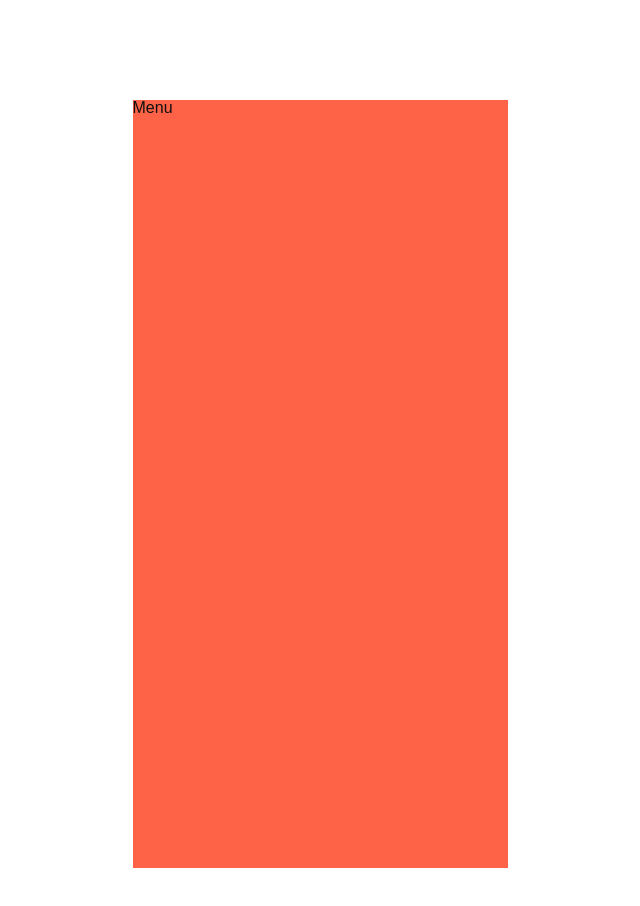
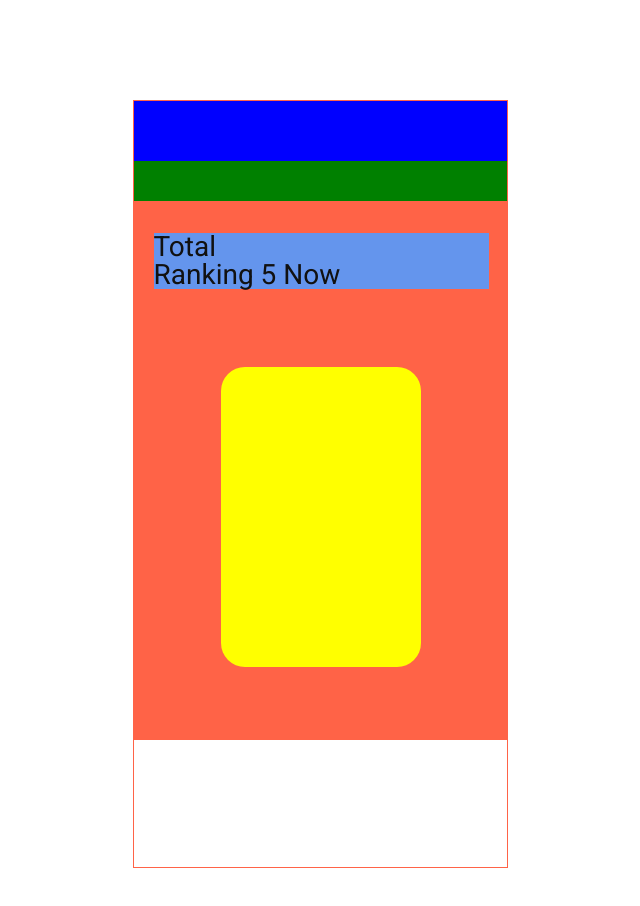
Before and after one commit to GyoHeon/react-hacker-news, a React (Create React App) app: page / in a window 1280 px wide. Shown: the top 906 px of the page, without its empty margins (320-960 px from the left). After the commit the page ends 868 px from the top, so only its background shows below. Built offline with nearby package versions, Linux system fonts and the light colour scheme.

Commit message:
style: layout make

```diff
--- a/public/index.html
+++ b/public/index.html
@@ -3,6 +3,12 @@
   <head>
     <meta charset="utf-8" />
     <link rel="icon" href="%PUBLIC_URL%/favicon.ico" />
+    <link rel="preconnect" href="https://fonts.googleapis.com" />
+    <link rel="preconnect" href="https://fonts.gstatic.com" crossorigin />
+    <link
+      href="https://fonts.googleapis.com/css2?family=Roboto:wght@300;400&display=swap"
+      rel="stylesheet"
+    />
     <meta name="viewport" content="width=device-width, initial-scale=1" />
     <meta name="theme-color" content="#000000" />
     <meta
--- a/src/Router.tsx
+++ b/src/Router.tsx
@@ -1,5 +1,5 @@
 import { Route, Routes, BrowserRouter } from "react-router-dom";
-import Menu from "./components/Menu";
+import Home from "./components/Home";
 import MobileFrame from "./components/MobileFrame";
 
 function Router() {
@@ -7,7 +7,7 @@ function Router() {
     <BrowserRouter>
       <MobileFrame>
         <Routes>
-          <Route path="/" element={<Menu />} />
+          <Route path="/" element={<Home />} />
         </Routes>
       </MobileFrame>
     </BrowserRouter>
--- a/src/components/Header.tsx
+++ b/src/components/Header.tsx
@@ -1,3 +1,13 @@
-function Header() {}
+import styled from "styled-components";
+
+function Header() {
+  return <Head></Head>;
+}
+
+const Head = styled.header`
+  background-color: blue;
+  width: 100%;
+  height: 60px;
+`;
 
 export default Header;
--- /dev/null
+++ b/src/components/Home.tsx
@@ -0,0 +1,22 @@
+import styled from "styled-components";
+import Header from "./Header";
+import Nav from "./Nav";
+import TotalRank from "./TotalRank";
+
+const TestMenu = styled.div`
+  width: 375px;
+  height: 768px;
+  border: 1px solid tomato;
+`;
+
+function Home() {
+  return (
+    <TestMenu>
+      <Header />
+      <Nav />
+      <TotalRank />
+    </TestMenu>
+  );
+}
+
+export default Home;
--- a/src/components/Menu.tsx
+++ /dev/null
@@ -1,13 +0,0 @@
-import styled from "styled-components";
-
-const TestMenu = styled.div`
-  width: 375px;
-  height: 768px;
-  background-color: tomato;
-`;
-
-function Menu() {
-  return <TestMenu>Menu</TestMenu>;
-}
-
-export default Menu;
--- a/src/components/MobileFrame.tsx
+++ b/src/components/MobileFrame.tsx
@@ -5,7 +5,7 @@ const MobileFullFrame = styled.div`
   width: 100%;
   max-height: 768px;
   height: 100%;
-  margin: 100px auto;
+  margin: 100px auto 0;
 `;
 
 function MobileFrame({ children }: any) {
--- /dev/null
+++ b/src/components/Nav.tsx
@@ -0,0 +1,13 @@
+import styled from "styled-components";
+
+function Nav() {
+  return <Navbar></Navbar>;
+}
+
+const Navbar = styled.nav`
+  background-color: green;
+  width: 100%;
+  height: 40px;
+`;
+
+export default Nav;
--- /dev/null
+++ b/src/components/TotalRank.tsx
@@ -0,0 +1,29 @@
+import styled from "styled-components";
+import TotalRankCard from "./TotalRankCard";
+
+function TotalRank() {
+  return (
+    <Total>
+      <h1>
+        Total <br /> Ranking 5 Now
+      </h1>
+      <TotalRankCard />
+    </Total>
+  );
+}
+
+const Total = styled.section`
+  background-color: tomato;
+  width: 100%;
+  height: 539px;
+  h1 {
+    background-color: cornflowerblue;
+    display: inline-block;
+    width: 335px;
+    height: 56px;
+    font-size: 28px;
+    margin: 32px 20px 24px;
+  }
+`;
+
+export default TotalRank;
--- /dev/null
+++ b/src/components/TotalRankCard.tsx
@@ -0,0 +1,15 @@
+import styled from "styled-components";
+
+function TotalRankCard() {
+  return <Card></Card>;
+}
+
+const Card = styled.div`
+  background-color: yellow;
+  width: 200px;
+  height: 300px;
+  border-radius: 24px;
+  margin: 54px 88px 73px 87px;
+`;
+
+export default TotalRankCard;
--- a/src/styles/GlobalStyle.tsx
+++ b/src/styles/GlobalStyle.tsx
@@ -1,7 +1,6 @@
 import { createGlobalStyle } from "styled-components";
 
 const GlobalStyle = createGlobalStyle`
-@import url('https://fonts.googleapis.com/css2?family=Roboto:wght@300;400&display=swap');
 html, body, div, span, applet, object, iframe,
 h1, h2, h3, h4, h5, h6, p, blockquote, pre,
 a, abbr, acronym, address, big, cite, code,
@@ -36,7 +35,7 @@ footer, header, hgroup, main, menu, nav, section {
 }
 body {
   line-height: 1;
-  font-family: 'Source Sans Pro', sans-serif;
+  font-family: 'Roboto', 'sans-serif';
   color: ${(props) => props.theme.textColor};
 }
 menu, ol, ul {
```
